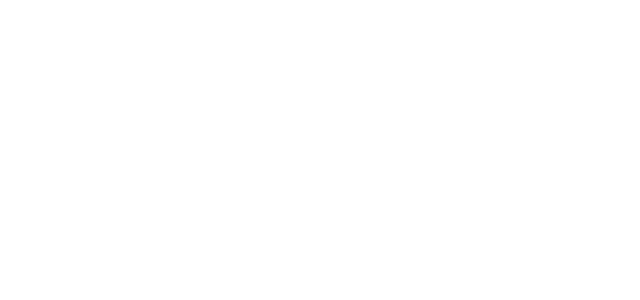
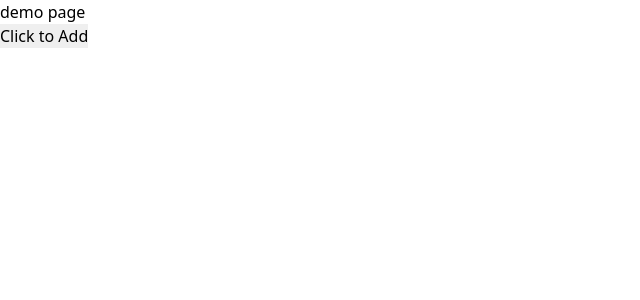
Before and after one commit to HeroCloudy/wumeng-voc-vue3, a Nuxt app in the folder voc-portal/: page /demo in a window 1280 px wide. Before the commit this address had no page. Shown: the top 300 px of the page, without its empty margins (0-640 px from the left). Built offline with nearby package versions, Linux system fonts and the light colour scheme.

Commit message:
feat: [portal]add pinia

```diff
--- /dev/null
+++ b/voc-portal/app/pages/demo.vue
@@ -0,0 +1,22 @@
+<!--
+ @name: demo.vue
+ @description:
+ @author: 程序员优雅哥 youyacoder
+ @time: 2025/10/22 20:50
+-->
+<template>
+  <div class="demo">
+    <div>demo page</div>
+    <button @click="demoStore.increment">Click to Add</button> {{ demoStore.count }}
+  </div>
+</template>
+
+<script setup lang="ts">
+import { useDemoStore } from '~/store/demo'
+
+const demoStore = useDemoStore()
+</script>
+<style scoped lang="scss">
+.demo {
+}
+</style>
--- a/voc-portal/app/pages/index.vue
+++ b/voc-portal/app/pages/index.vue
@@ -10,11 +10,7 @@
   </div>
 </template>
 
-<script setup lang="ts">
-defineProps<{
-  p?: string
-}>()
-</script>
+<script setup lang="ts"></script>
 <style scoped lang="scss">
 .index {
   .title {
--- /dev/null
+++ b/voc-portal/app/store/demo.ts
@@ -0,0 +1,24 @@
+export const useDemoStore = defineStore(
+  'demoStore',
+  () => {
+    const count = ref<number>()
+
+    const increment = () => {
+      if (!count.value) {
+        count.value = 1
+      } else {
+        count.value++
+      }
+    }
+
+    return {
+      count,
+      increment,
+    }
+  },
+  {
+    persist: {
+      storage: piniaPluginPersistedstate.localStorage(),
+    },
+  },
+)
--- a/voc-portal/nuxt.config.ts
+++ b/voc-portal/nuxt.config.ts
@@ -2,7 +2,13 @@
 export default defineNuxtConfig({
   compatibilityDate: '2025-07-15',
   devtools: { enabled: true },
-  modules: ['@nuxt/eslint', '@nuxt/icon', '@unocss/nuxt'],
+  modules: [
+    '@nuxt/eslint',
+    '@nuxt/icon',
+    '@unocss/nuxt',
+    '@pinia/nuxt',
+    'pinia-plugin-persistedstate/nuxt',
+  ],
   css: ['@unocss/reset/tailwind-compat.css', '~/assets/scss/index.scss'],
   icon: {
     localApiEndpoint: '/nuxt-icon',
--- a/voc-portal/package.json
+++ b/voc-portal/package.json
@@ -12,9 +12,12 @@
   "dependencies": {
     "@nuxt/eslint": "1.9.0",
     "@nuxt/icon": "2.1.0",
+    "@pinia/nuxt": "^0.11.2",
     "@unocss/reset": "^66.5.4",
     "eslint": "^9.38.0",
     "nuxt": "^4.1.3",
+    "pinia": "^3.0.3",
+    "pinia-plugin-persistedstate": "^4.5.0",
     "vue": "^3.5.22",
     "vue-router": "^4.6.3"
   },
```
Also changed, not shown: 1 other file (tests, documents, lock files or other folders).
